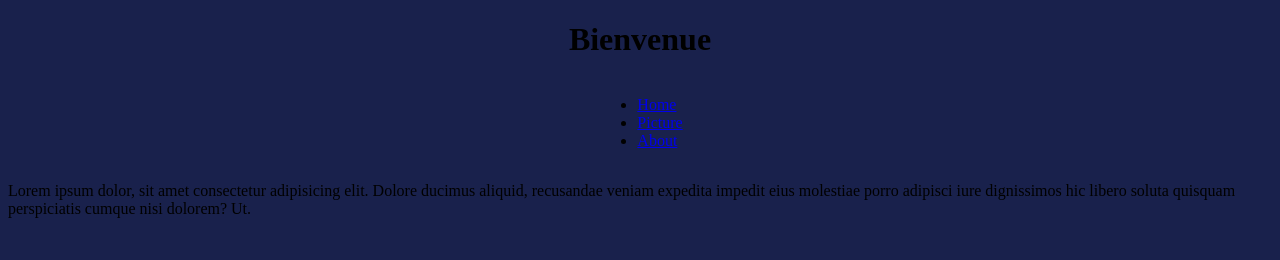
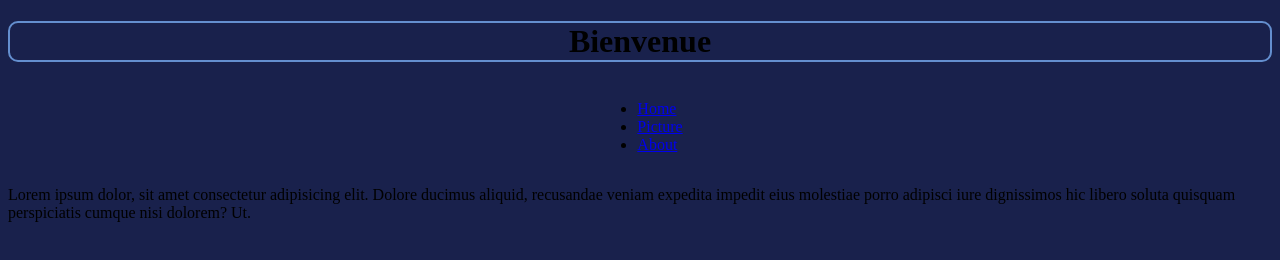
Before and after one commit to matteorigaud/TEST, a plain HTML site: page index.html in a window 1280 px wide. Drawn offline with Linux system fonts and the light colour scheme.

Commit message:
bordure h1

```diff
--- a/style.css
+++ b/style.css
@@ -5,6 +5,8 @@ h1{
     display: flex;
     justify-content: center;
     align-items: center;
+    border: 2px solid rgb(100, 143, 207);
+    border-radius:10px;
 }
 nav{
     display: flex;
```
